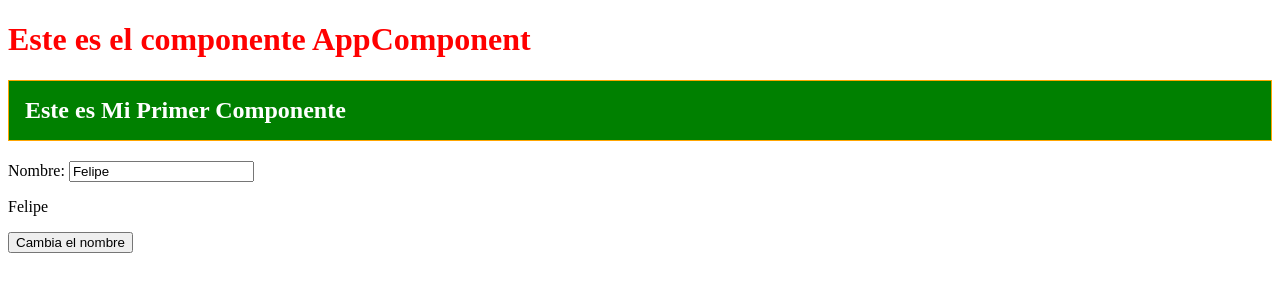
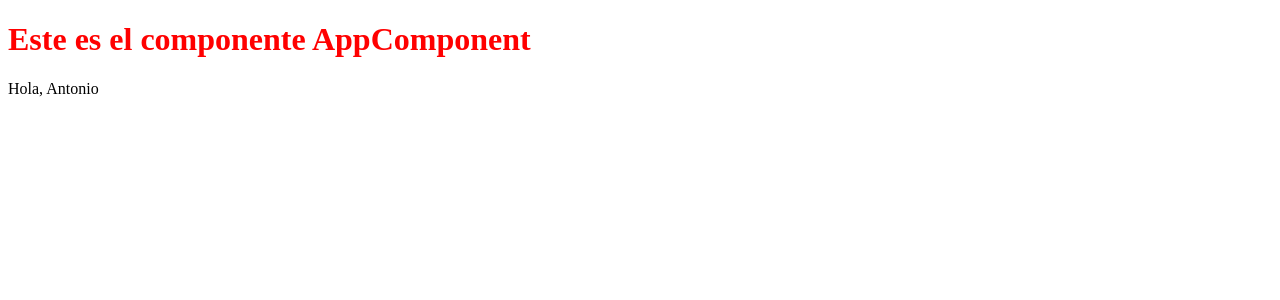
Before and after one commit to gerardoparrajc/curso-angular-17-abril-2024, an Angular app: page / in a window 1280 px wide. Shown: the top 300 px of the page. Built offline with nearby package versions, Linux system fonts and the light colour scheme.

Commit message:
Creado componente con propiedad de entrada

```diff
--- a/src/app/app.component.html
+++ b/src/app/app.component.html
@@ -1,3 +1,3 @@
 <h1>Este es el componente AppComponent</h1>
 
-<app-mi-primer-componente></app-mi-primer-componente>
+<app-mi-segundo-componente [nombre]="nombreSaludo" ></app-mi-segundo-componente>
--- a/src/app/app.component.ts
+++ b/src/app/app.component.ts
@@ -1,14 +1,15 @@
 import { Component } from '@angular/core';
 import { RouterOutlet } from '@angular/router';
-import { MiPrimerComponenteComponent } from './components/mi-primer-componente/mi-primer-componente.component';
+import { MiSegundoComponenteComponent } from './components/mi-segundo-componente/mi-segundo-componente.component';
 
 @Component({
   selector: 'kit-raiz',
   standalone: true,
-  imports: [RouterOutlet, MiPrimerComponenteComponent],
+  imports: [RouterOutlet, MiSegundoComponenteComponent],
   templateUrl: './app.component.html',
   styleUrl: './app.component.scss',
 })
 export class AppComponent {
   title = 'Hola mundo';
+  nombreSaludo = 'Antonio';
 }
--- a/src/app/components/mi-primer-componente/mi-primer-componente.component.html
+++ /dev/null
@@ -1,4 +0,0 @@
-<h2>Este es Mi Primer Componente</h2>
-<label>Nombre: <input [(ngModel)]="nombre" type="text"></label>
-<p>{{ nombre }}</p>
-<button (click)="cambiarNombre()">Cambia el nombre</button>
--- a/src/app/components/mi-primer-componente/mi-primer-componente.component.scss
+++ /dev/null
@@ -1,6 +0,0 @@
-h2 {
-  background: green;
-  color: white;
-  border: 1px solid orange;
-  padding: 1rem;
-}
--- a/src/app/components/mi-primer-componente/mi-primer-componente.component.ts
+++ /dev/null
@@ -1,17 +0,0 @@
-import { Component } from '@angular/core';
-import { FormsModule } from '@angular/forms';
-
-@Component({
-  selector: 'app-mi-primer-componente',
-  standalone: true,
-  imports: [FormsModule],
-  templateUrl: './mi-primer-componente.component.html',
-  styleUrl: './mi-primer-componente.component.scss'
-})
-export class MiPrimerComponenteComponent {
-  nombre: string = 'Felipe';
-
-  cambiarNombre() {
-    this.nombre = 'Antonio';
-  }
-}
--- /dev/null
+++ b/src/app/components/mi-segundo-componente/mi-segundo-componente.component.html
@@ -0,0 +1 @@
+<p>Hola, {{ nombre }}</p>
```
Also changed, not shown: src/app/components/mi-segundo-componente/mi-segundo-componente.component.ts (added, +12 -0 lines), src/app/components/mi-segundo-componente/mi-segundo-componente.component.scss (added), 1 other file (tests, documents, lock files or other folders).
